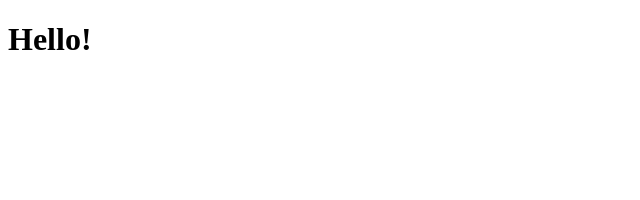
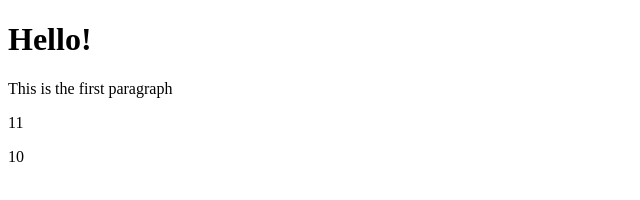
Before and after one commit to valeriadlfg/2351_Project1, a plain HTML site: page index.html in a window 1280 px wide. Shown: the whole page, without its empty margins (0-640 px from the left). Drawn offline with Linux system fonts and the light colour scheme.

Commit message:
js added

```diff
--- /dev/null
+++ b/app.js
@@ -0,0 +1,5 @@
+console.log("What has been your biggest challenge in this career?") ;
+
+document.write(5+5);
+
+document.getElementById("demo").innerHTML = 5 + 6;
--- a/index.html
+++ b/index.html
@@ -3,9 +3,13 @@
 <head>
     <meta charset="UTF-8">
     <meta name="viewport" content="width=device-width, initial-scale=1.0">
-    <title>Document</title>
+    <title>First Assigment</title>
 </head>
 <body>
     <h1>Hello!</h1>
+    <p>This is the first paragraph</p>
+
+    <p id="demo"></p>
+    <script src="app.js"></script>
 </body>
 </html>
```
Also changed, not shown: 1 other file.
